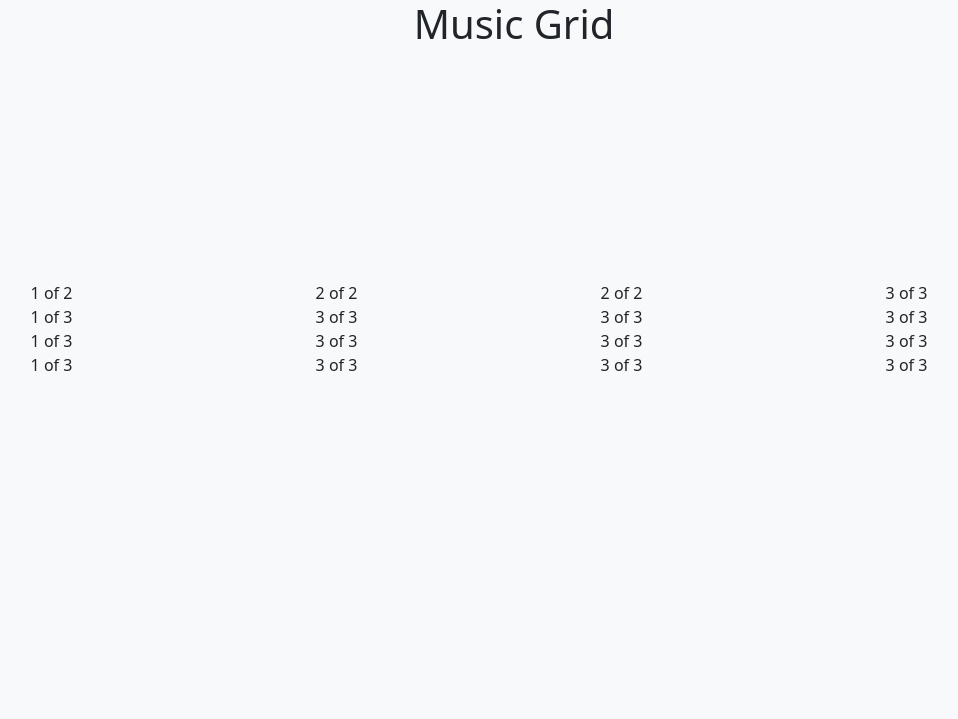
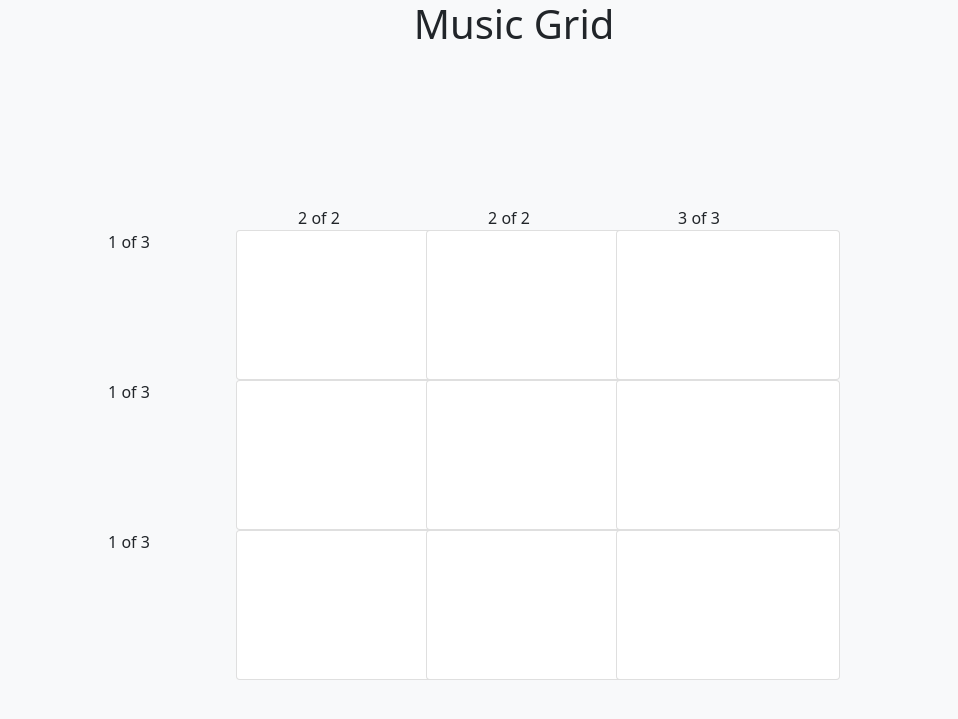
Before and after one commit to lukabratic/music-grid, a Flask app: page / in a window 1360 px wide. Shown: the top 719 px of the page, without its empty margins (166-1124 px from the left). Run offline with Flask 3, Linux system fonts and the light colour scheme.

Commit message:
Working on making the grid look right

```diff
--- a/templates/extensions/imports.html
+++ b/templates/extensions/imports.html
@@ -1,3 +1,18 @@
+<style>
+    /* Arrange grid */
+    #grid {
+        margin-top: 150px;
+        margin-left: 200px;
+    }
+    .card {
+        min-height: 150px;
+    }
+    .col {
+        width: 100px;
+    }
+
+</style>
+
 <head>
     <title>Music Grid</title>
     <link href="https://cdn.jsdelivr.net/npm/bootstrap@5.0.2/dist/css/bootstrap.min.css" rel="stylesheet" integrity="sha384-EVSTQN3/azprG1Anm3QDgpJLIm9Nao0Yz1ztcQTwFspd3yD65VohhpuuCOmLASjC" crossorigin="anonymous">
--- a/templates/extensions/nav_elements.html
+++ b/templates/extensions/nav_elements.html
@@ -1,10 +1,3 @@
-<style>
-    #grid {
-        margin-top: 225px;
-        margin-left: 75px;
-    }
-</style>
-
 <ul class="nav navbar-expand-lg navbar-light bg-light justify-content-center">
     <li class="nav-item">
       <h1>Music Grid</h1>
--- a/templates/home.html
+++ b/templates/home.html
@@ -6,28 +6,82 @@
 <body class="bg-light">
     <div class="container" id="grid">
         <div class="row">
-            <div class="col-md offset-md text-center">1 of 2</div>
-            <div class="col-md offset-md text-center">2 of 2</div>
-            <div class="col-md offset-md text-center">2 of 2</div>
-            <div class="col-md offset-md text-center">3 of 3</div>
+            <div class="col-2 offset-sm text-center"></div>
+            <div class="col-2 offset-sm text-center">2 of 2</div>
+            <div class="col-2 offset-sm text-center">2 of 2</div>
+            <div class="col-2 offset-sm text-center">3 of 3</div>
         </div>
         <div class="row">
-            <div class="col-md offset-md text-center">1 of 3</div>
-            <div class="col-md offset-md text-center">3 of 3</div>
-            <div class="col-md offset-md text-center">3 of 3</div>
-            <div class="col-md offset-md text-center">3 of 3</div>
+            <div class="col-2 offset-sm text-center">1 of 3</div>
+            <div class="col-2 offset-sm text-center">
+                <div class="card" style="width: 14rem;">
+                    <div class="card-body">
+                      <a href="#" class="stretched-link"></a>
+                    </div>
+                </div>
+            </div>
+            <div class="col-2 offset-sm text-center">
+                <div class="card" style="width: 14rem;">
+                    <div class="card-body">
+                      <a href="#" class="stretched-link"></a>
+                    </div>
+                </div>
+            </div>
+            <div class="col-2 offset-sm text-center">
+                <div class="card" style="width: 14rem;">
+                    <div class="card-body">
+                      <a href="#" class="stretched-link"></a>
+                    </div>
+                </div>
+            </div>
         </div>
         <div class="row">
-            <div class="col-md offset-md text-center">1 of 3</div>
-            <div class="col-md offset-md text-center">3 of 3</div>
-            <div class="col-md offset-md text-center">3 of 3</div>
-            <div class="col-md offset-md text-center">3 of 3</div>
+            <div class="col-2 offset-sm text-center">1 of 3</div>
+            <div class="col-2 offset-sm text-center">
+                <div class="card" style="width: 14rem;">
+                    <div class="card-body">
+                      <a href="#" class="stretched-link"></a>
+                    </div>
+                </div>
+            </div>
+            <div class="col-2 offset-sm text-center">
+                <div class="card" style="width: 14rem;">
+                    <div class="card-body">
+                      <a href="#" class="stretched-link"></a>
+                    </div>
+                </div>
+            </div>
+            <div class="col-2 offset-sm text-center">
+                <div class="card" style="width: 14rem;">
+                    <div class="card-body">
+                      <a href="#" class="stretched-link"></a>
+                    </div>
+                </div>
+            </div>
         </div>
         <div class="row">
-            <div class="col-md offset-md text-center">1 of 3</div>
-            <div class="col-md offset-md text-center">3 of 3</div>
-            <div class="col-md offset-md text-center">3 of 3</div>
-            <div class="col-md offset-md text-center">3 of 3</div>
+            <div class="col-2 offset-sm text-center">1 of 3</div>
+            <div class="col-2 offset-sm text-center">
+                <div class="card" style="width: 14rem;">
+                    <div class="card-body">
+                      <a href="#" class="stretched-link"></a>
+                    </div>
+                </div>
+            </div>
+            <div class="col-2 offset-sm text-center">
+                <div class="card" style="width: 14rem;">
+                    <div class="card-body">
+                      <a href="#" class="stretched-link"></a>
+                    </div>
+                </div>
+            </div>
+            <div class="col-2 offset-sm text-center">
+                <div class="card" style="width: 14rem;">
+                    <div class="card-body">
+                      <a href="#" class="stretched-link"></a>
+                    </div>
+                </div>
+            </div>
         </div>
     </div>
 </body>
```
